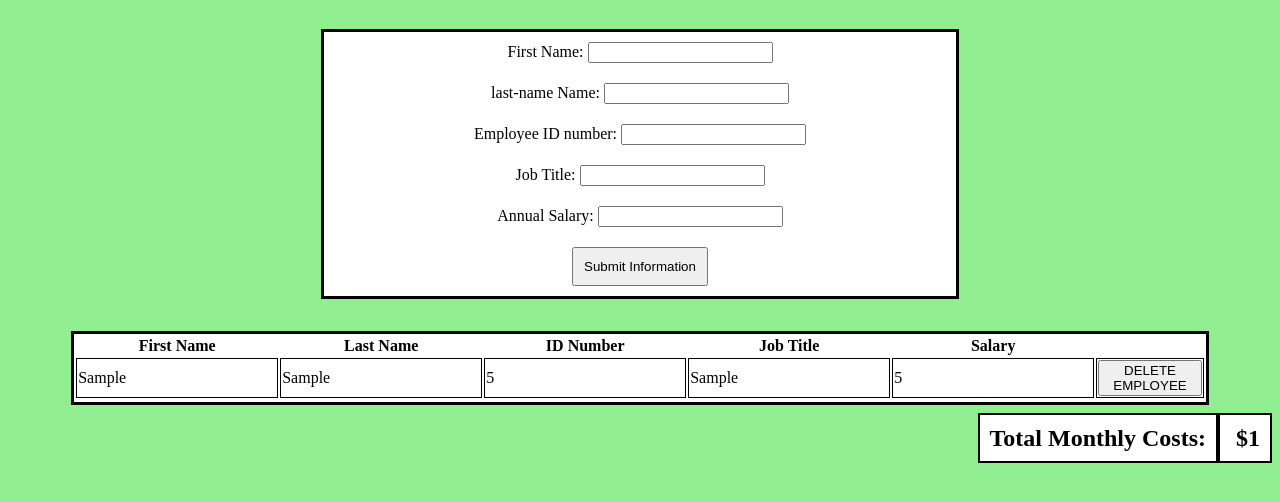
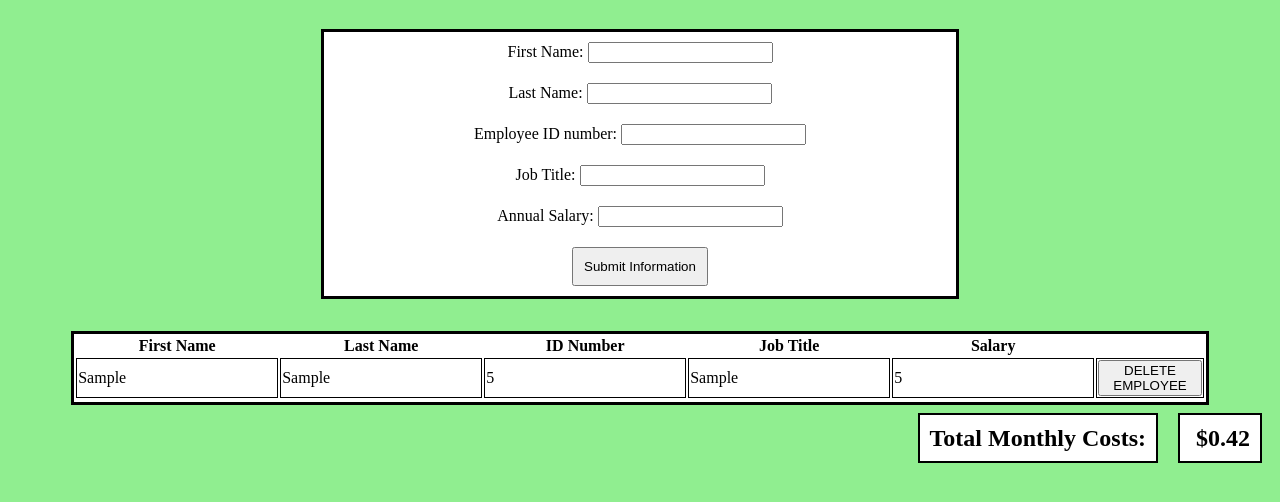
Before and after one commit to Samuelvphipps/weekend-jquery-salary-calculator, a plain HTML site: page index.html in a window 1280 px wide. Both pictures are taken after typing "Sample", "Sample", "5", "Sample", "5" into the empty fields and a click on the button "Submit Information". Shown: the part 56-558 px from the top of the page. Drawn offline with Linux system fonts and the light colour scheme.

Commit message:
finished assignment and edited css

```diff
--- a/calculator.js
+++ b/calculator.js
@@ -103,7 +103,7 @@ function calculateCosts(){
         monthlyCosts+=Number(cost.salary);
     };
     //convert to monthly
-    monthlyCosts=Math.ceil(monthlyCosts/12);
+    monthlyCosts=Math.round(monthlyCosts/12*100)/100;
     //empty display
     $('#total-cost').empty()
     //append new number
--- a/index.html
+++ b/index.html
@@ -26,7 +26,7 @@
         <!-- last name input -->
         <div id="last-name" class="form-section">
             <label for="last-name-input">
-                last-name Name:
+                Last Name:
             </label>
             <input id="last-name-input" type="text"/>
         </div>
--- a/styles.css
+++ b/styles.css
@@ -23,6 +23,8 @@ span{
     padding: 10px;
     margin: 1em 0 1em 0;
     background-color: white;
+    margin: 10px;
+
 }
 td{
     max-width: 200px;
```
